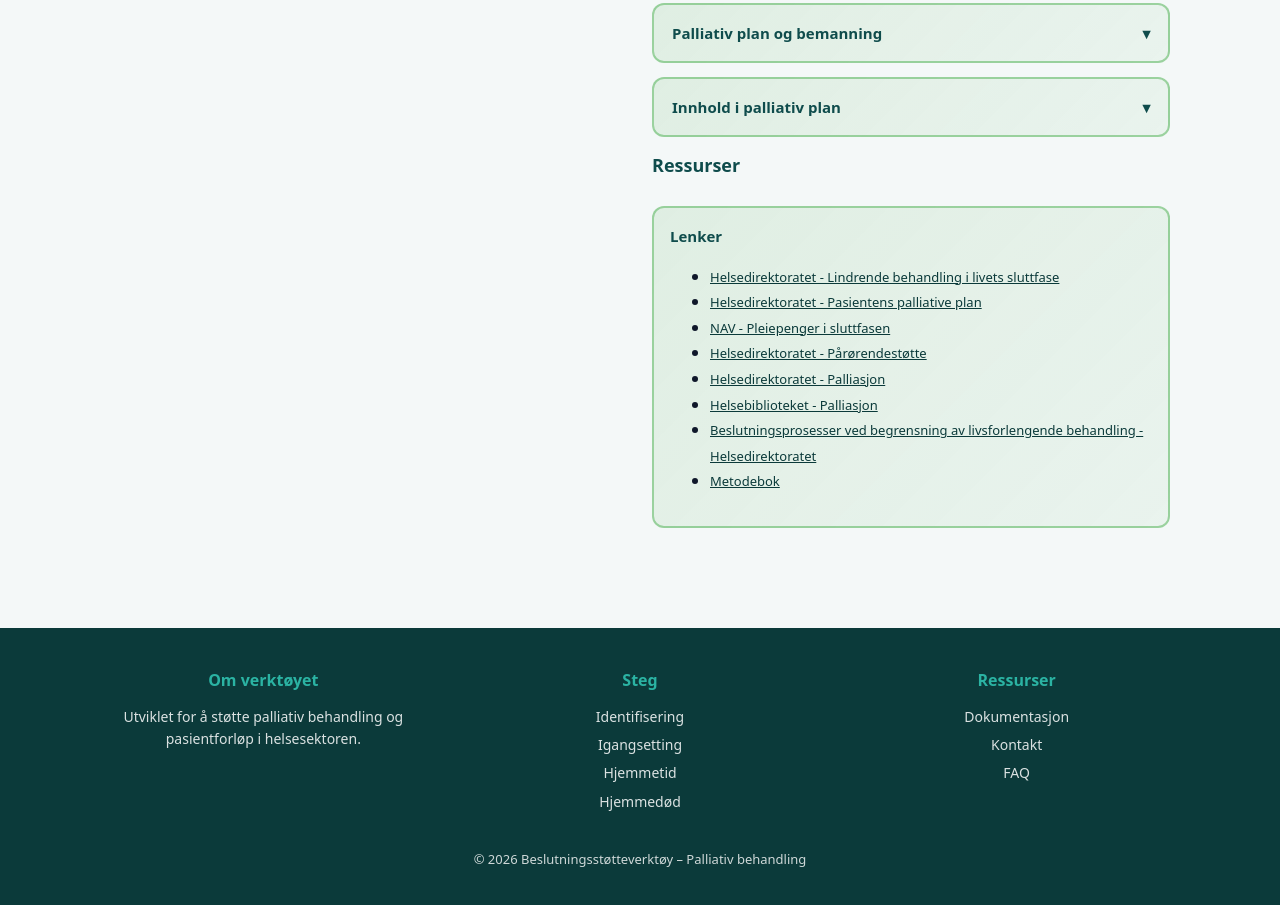
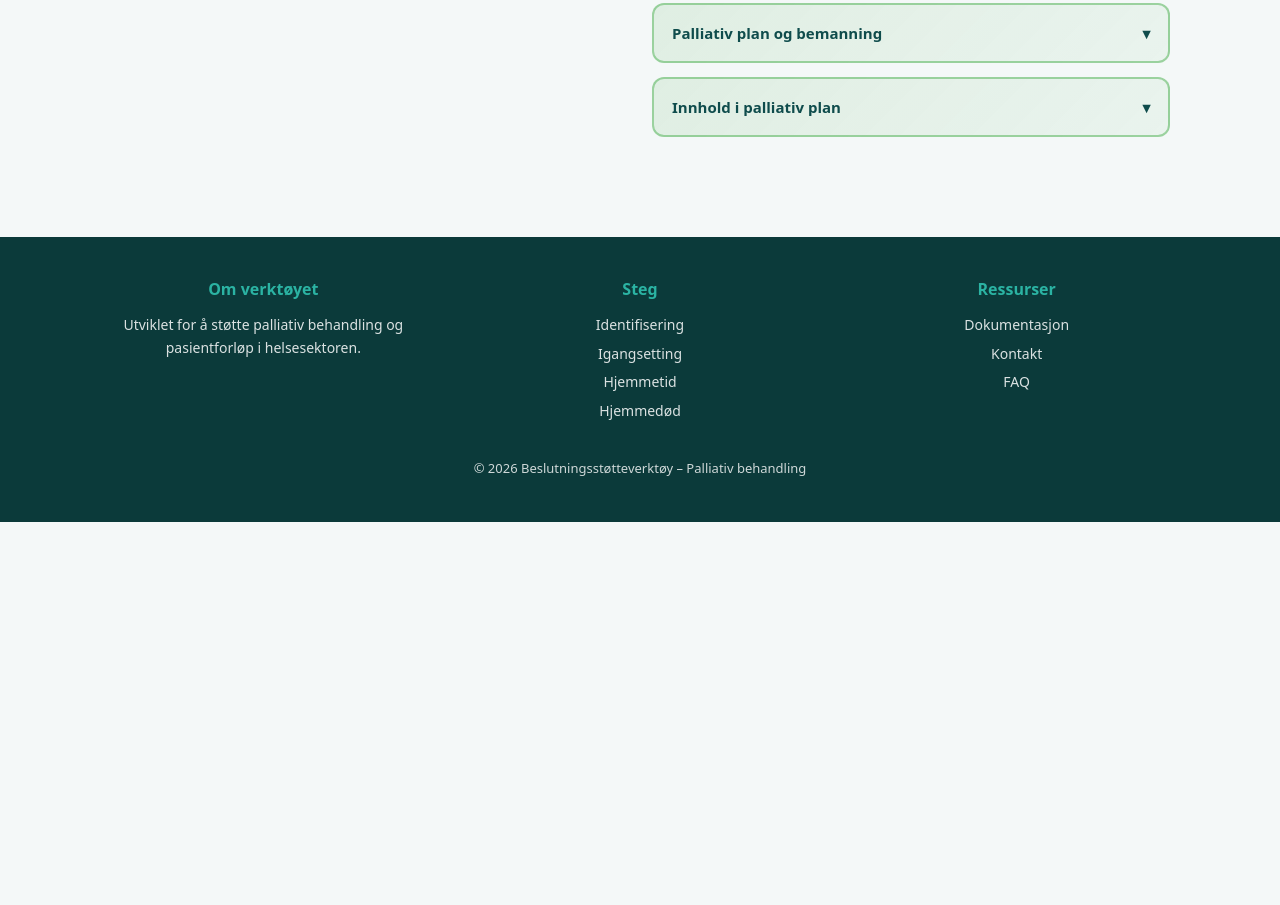
Before and after one commit to eliseling/bachelor, a website: page igangsetting.html in a window 1280 px wide. Shown: the part 769-1674 px from the top of the page. After the commit the page ends 1291 px from the top, so only its background shows below. Drawn offline with nearby package versions, Linux system fonts and the light colour scheme.

Commit message:
Removed ressurser

```diff
--- a/igangsetting.html
+++ b/igangsetting.html
@@ -234,22 +234,6 @@
                     </ul>
                 </div>
                 </details>
-
-
-                <h2>Ressurser</h2>
-                <div class="info-card">
-                    <h3>Lenker</h3>
-                    <ul>
-                        <li><a href="https://www.helsedirektoratet.no/faglige-rad/lindrende-behandling-i-livets-sluttfase" target="_blank">Helsedirektoratet - Lindrende behandling i livets sluttfase</a></li>
-                        <li><a href="https://www.helsedirektoratet.no/faglige-rad/lindrende-behandling-i-livets-sluttfase/kommunikasjon-og-samvalg/pasientens-palliative-plan-bor-oppdateres-i-livets-sluttfase" target="_blank">Helsedirektoratet - Pasientens palliative plan</a></li>
-                        <li><a href="https://www.nav.no/pleiepenger-sluttfase" target="_blank">NAV - Pleiepenger i sluttfasen</a></li>
-                        <li><a href="https://www.helsedirektoratet.no/veiledere/parorendeveileder" target="_blank">Helsedirektoratet - Pårørendestøtte</a></li>
-                        <li><a href="https://www.helsedirektoratet.no/forebygging-diagnose-og-behandling/diagnose-og-behandling/palliasjon" target="_blank">Helsedirektoratet - Palliasjon</a></li>
-                        <li><a href="https://www.helsebiblioteket.no/innhold/pht/sykehjem/palliasjon" target="_blank">Helsebiblioteket - Palliasjon</a></li>
-                        <li><a href="https://www.helsedirektoratet.no/veiledere/beslutningsprosesser-ved-begrensning-av-livsforlengende-behandling" target="_blank">Beslutningsprosesser ved begrensning av livsforlengende behandling - Helsedirektoratet</a></li>
-                        <li><a href="https://metodebok.no/index.php?action=book&book=lindrende" target="_blank">Metodebok</a></li>
-                    </ul>
-                </div>
             </section>
         </div>
     </main>
```
